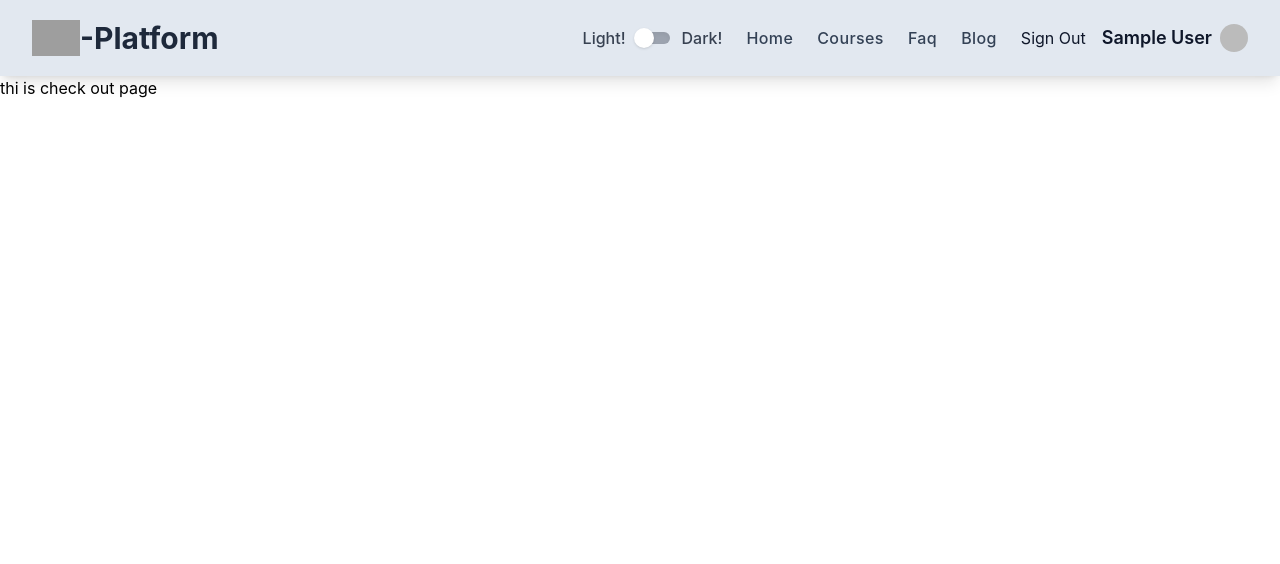
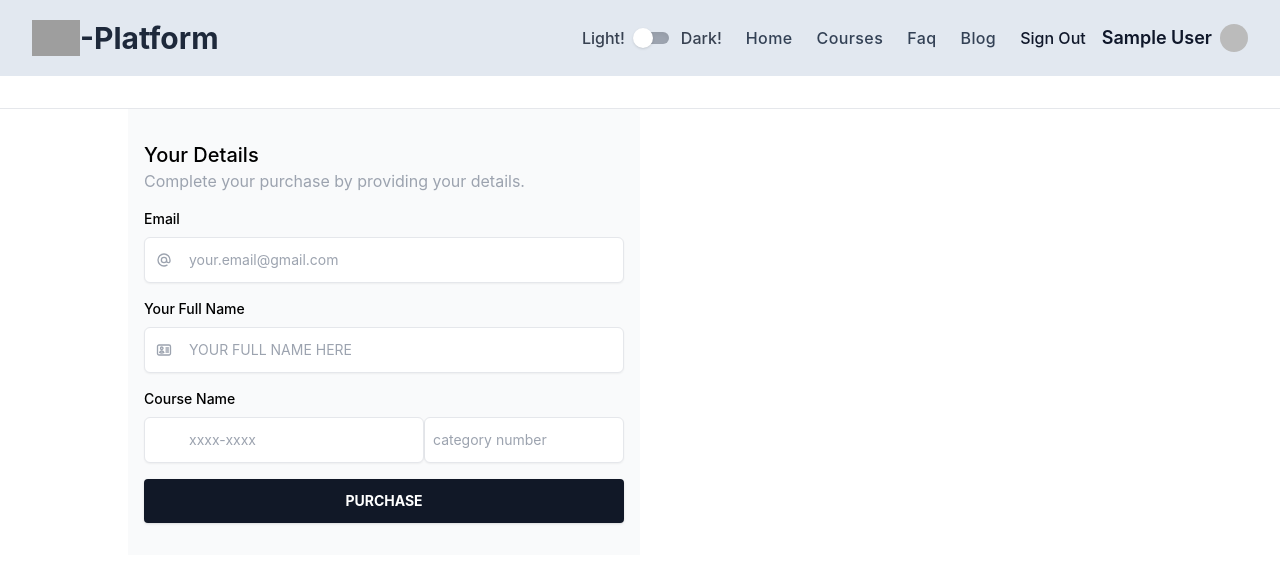
Before and after one commit to thesanchitadevi/e-platform-client, a React (Create React App) app: page /checkout in a window 1280 px wide. Shown: the top 564 px of the page. Built offline with nearby package versions, Linux system fonts and the light colour scheme; no server answers; sample sign-in values are in the browser's storage; grey boxes are pictures that could not be loaded.

Commit message:
verification added

```diff
--- a/package.json
+++ b/package.json
@@ -11,6 +11,7 @@
     "lottie-react": "^2.3.1",
     "react": "^18.2.0",
     "react-dom": "^18.2.0",
+    "react-hot-toast": "^2.4.0",
     "react-router-dom": "^6.4.2",
     "react-scripts": "5.0.1",
     "web-vitals": "^2.1.4"
--- a/src/App.js
+++ b/src/App.js
@@ -1,3 +1,4 @@
+import { Toaster } from 'react-hot-toast';
 import {  RouterProvider } from 'react-router-dom';
 import './App.css';
 import routes from './Routes/Routes/Routes';
@@ -7,6 +8,7 @@ function App() {
   return (
     <div >
       <RouterProvider router={routes}></RouterProvider>
+      <Toaster></Toaster>
     </div>
   );
 }
--- a/src/Components/CheckOut/CheckOut.js
+++ b/src/Components/CheckOut/CheckOut.js
@@ -1,9 +1,53 @@
 import React from 'react';
+import Modal from '../Modal/Modal';
 
 const CheckOut = () => {
     return (
         <div>
-            <h1>thi is check out page</h1>
+            <div class="flex flex-col items-center border-b bg-white py-4 sm:flex-row sm:px-10 lg:px-20 xl:px-32">
+
+            </div>
+            <div class="grid sm:px-10 lg:grid-cols-2 lg:px-20 xl:px-32">
+
+                <div class="mt-10 bg-gray-50 px-4 pt-8 lg:mt-0">
+                    <p class="text-xl font-medium">Your Details</p>
+                    <p class="text-gray-400">Complete your purchase by providing your details.</p>
+                    <div class="">
+                        <label for="email" class="mt-4 mb-2 block text-sm font-medium">Email</label>
+                        <div class="relative">
+                            <input type="text" id="email" name="email" class="w-full rounded-md border border-gray-200 px-4 py-3 pl-11 text-sm shadow-sm outline-none focus:z-10 focus:border-slate-500 focus:ring-slate-500" placeholder="your.email@gmail.com" />
+                            <div class="pointer-events-none absolute inset-y-0 left-0 inline-flex items-center px-3">
+                                <svg xmlns="http://www.w3.org/2000/svg" class="h-4 w-4 text-gray-400" fill="none" viewBox="0 0 24 24" stroke="currentColor" stroke-width="2">
+                                    <path stroke-linecap="round" stroke-linejoin="round" d="M16 12a4 4 0 10-8 0 4 4 0 008 0zm0 0v1.5a2.5 2.5 0 005 0V12a9 9 0 10-9 9m4.5-1.206a8.959 8.959 0 01-4.5 1.207" />
+                                </svg>
+                            </div>
+                        </div>
+                        <label for="card-holder" class="mt-4 mb-2 block text-sm font-medium">Your Full Name</label>
+                        <div class="relative">
+                            <input type="text" id="card-holder" name="card-holder" class="w-full rounded-md border border-gray-200 px-4 py-3 pl-11 text-sm uppercase shadow-sm outline-none focus:z-10 focus:border-slate-500 focus:ring-slate-500" placeholder="Your full name here"/>
+                            <div class="pointer-events-none absolute inset-y-0 left-0 inline-flex items-center px-3">
+                                <svg xmlns="http://www.w3.org/2000/svg" class="h-4 w-4 text-gray-400" fill="none" viewBox="0 0 24 24" stroke="currentColor" stroke-width="2">
+                                    <path stroke-linecap="round" stroke-linejoin="round" d="M15 9h3.75M15 12h3.75M15 15h3.75M4.5 19.5h15a2.25 2.25 0 002.25-2.25V6.75A2.25 2.25 0 0019.5 4.5h-15a2.25 2.25 0 00-2.25 2.25v10.5A2.25 2.25 0 004.5 19.5zm6-10.125a1.875 1.875 0 11-3.75 0 1.875 1.875 0 013.75 0zm1.294 6.336a6.721 6.721 0 01-3.17.789 6.721 6.721 0 01-3.168-.789 3.376 3.376 0 016.338 0z" />
+                                </svg>
+                            </div>
+                        </div>
+                        <label for="card-no" class="mt-4 mb-2 block text-sm font-medium">Course Name</label>
+                        <div class="flex">
+                            <div class="relative w-7/12 flex-shrink-0">
+                                <input type="text" id="card-no" name="card-no" class="w-full rounded-md border border-gray-200 px-2 py-3 pl-11 text-sm shadow-sm outline-none focus:z-10 focus:border-slate-500 focus:ring-slate-500" placeholder="xxxx-xxxx" />
+                                <div class="pointer-events-none absolute inset-y-0 left-0 inline-flex items-center px-3">
+
+                                </div>
+                            </div>
+                            <input type="text" name="credit-expiry" class="w-full rounded-md border border-gray-200 px-2 py-3 text-sm shadow-sm outline-none focus:z-10 focus:border-slate-500 focus:ring-slate-500" placeholder="category number" />
+
+                        </div>
+                    </div>
+
+                    <Modal></Modal>
+                </div>
+            </div>
+
         </div>
     );
 };
--- /dev/null
+++ b/src/Components/Modal/Modal.js
@@ -0,0 +1,67 @@
+import React from 'react';
+
+const Modal = () => {
+    const [showModal, setShowModal] = React.useState(false);
+    return (
+        <>
+            <button
+                className="mt-4 mb-8 w-full  bg-gray-900  text-white active:bg-slate-600 font-bold uppercase text-sm px-6 py-3 rounded shadow hover:shadow-lg outline-none focus:outline-none mr-1  ease-linear transition-all duration-150"
+                type="button"
+                onClick={() => setShowModal(true)}
+            >
+                Purchase
+            </button>
+            {showModal ? (
+                <>
+                    <div
+                        className="justify-center items-center flex overflow-x-hidden overflow-y-auto fixed inset-0 z-50 outline-none focus:outline-none"
+                    >
+                        <div className="relative w-auto my-6 mx-auto max-w-3xl">
+                            {/*content*/}
+                            <div className="border-0 rounded-lg shadow-lg relative flex flex-col w-full bg-white outline-none focus:outline-none">
+                                {/*header*/}
+                                <div className="flex items-start justify-between p-5 border-b border-solid border-slate-200 rounded-t">
+                                    <h3 className="text-3xl font-semibold text-center">
+                                       Thank you for purchase!
+                                    </h3>
+                                    <button
+                                        className="p-1 ml-auto bg-transparent border-0 text-black opacity-5 float-right text-3xl leading-none font-semibold outline-none focus:outline-none"
+                                        onClick={() => setShowModal(false)}
+                                    >
+                                        <span className="bg-transparent text-black opacity-5 h-6 w-6 text-2xl block outline-none focus:outline-none">
+                                            ×
+                                        </span>
+                                    </button>
+                                </div>
+                                {/*body*/}
+                                <div className="relative p-6 flex-auto">
+                                    <img className='w-full h-80' src="https://cdn-icons-png.flaticon.com/512/7263/7263873.png" alt="" />
+                                </div>
+                                {/*footer*/}
+                                <div className="flex items-center justify-end p-6 border-t border-solid border-slate-200 rounded-b">
+                                    <button
+                                        className="text-red-800 background-transparent font-bold uppercase px-6 py-2 text-sm outline-none focus:outline-none mr-1 mb-1 ease-linear transition-all duration-150"
+                                        type="button"
+                                        onClick={() => setShowModal(false)}
+                                    >
+                                        Close
+                                    </button>
+                                    <button
+                                        className="bg-slate-800 text-white active:bg-slate-700 font-bold uppercase text-sm px-6 py-3 rounded shadow hover:shadow-lg outline-none focus:outline-none mr-1 mb-1 ease-linear transition-all duration-150"
+                                        type="button"
+                                        onClick={() => setShowModal(false)}
+                                    >
+                                        Save Changes
+                                    </button>
+                                </div>
+                            </div>
+                        </div>
+                    </div>
+                    <div className="opacity-25 fixed inset-0 z-40 bg-black"></div>
+                </>
+            ) : null}
+        </>
+    );
+};
+
+export default Modal;
--- a/src/Components/Shared/Header/Header.js
+++ b/src/Components/Shared/Header/Header.js
@@ -116,7 +116,7 @@ const Header = () => {
                                     {
                                         user?.uid ?
                                             <div className='flex space-x-2'>
-                                                <button className= "text-slate-900 hover:text-slate-700" onClick={handleSignOut}>Sign Out</button>
+                                                <button className= "text-slate-900 hover:text-slate-700 font-medium" onClick={handleSignOut}>Sign Out</button>
                                                 <NavLink to='/profile' className='font-semibold pl-2 text-lg text-slate-900'>{user?.displayName}</NavLink>
 
                                             </div>
--- a/src/Components/Shared/Login/Login.js
+++ b/src/Components/Shared/Login/Login.js
@@ -1,11 +1,12 @@
 import React, { useContext } from 'react';
 import { useState } from 'react';
+import toast from 'react-hot-toast';
 import { Link, useLocation, useNavigate } from 'react-router-dom';
 import { AuthContext } from '../../../Context/AuthProvider/AuthProvider';
 
 const Login = () => {
     const [error, setError] = useState('');
-    const { logInUser } = useContext(AuthContext);
+    const { logInUser, setLoading } = useContext(AuthContext);
 
     const navigate = useNavigate();
     const location = useLocation();
@@ -27,11 +28,29 @@ const Login = () => {
                 console.log(user);
                 form.reset();
                 setError('');
-                navigate(from, { replace: true });
+                if (user.emailVerified) {
+                    navigate(from, { replace: true });
+                }
+                else {
+                    toast.error('Email is not verify yet!', {
+                        style: {
+                            border: '1px solid #713200',
+                            padding: '16px',
+                            color: '#713200',
+                        },
+                        iconTheme: {
+                            primary: '#713200',
+                            secondary: '#FFFAEE',
+                        },
+                    });
+                }
             })
             .catch(error => {
                 console.error(error);
                 setError(error.message);
+            })
+            .finally(() => {
+                setLoading(false);
             })
     }
 
--- a/src/Context/AuthProvider/AuthProvider.js
+++ b/src/Context/AuthProvider/AuthProvider.js
@@ -1,6 +1,6 @@
 import React, { createContext } from 'react';
 import { useState } from 'react';
-import { createUserWithEmailAndPassword, getAuth, onAuthStateChanged, signInWithEmailAndPassword, signOut, signInWithPopup, updateProfile } from "firebase/auth";
+import { createUserWithEmailAndPassword, getAuth, onAuthStateChanged, signInWithEmailAndPassword, signOut, signInWithPopup, updateProfile, sendEmailVerification } from "firebase/auth";
 import app from '../../firebase/firebase.config';
 import { useEffect } from 'react';
 
@@ -43,12 +43,18 @@ const AuthProvider = ({ children }) => {
         })
     }
 
+    const verifyEmail = () => {
+        return sendEmailVerification(auth.currentUser)
+    }
+
 
     /* observer */
     useEffect(() => {
         const unsubscribe = onAuthStateChanged(auth, (currentUser) => {
             console.log('state changes', currentUser);
-            setUser(currentUser);
+            if (currentUser === null || currentUser.emailVerified) {
+                setUser(currentUser);
+            }
             setLoading(false);
         })
 
@@ -64,7 +70,8 @@ const AuthProvider = ({ children }) => {
         createUserEmail,
         providerSignOut,
         logInUser,
-        updateUserProfile
+        updateUserProfile,
+        verifyEmail
     }
 
     return (
```
Also changed, not shown: src/Components/Shared/Register/Register.js (+21 -1 lines), src/assests/thank-you.png (added), 1 other file (tests, documents, lock files or other folders).
